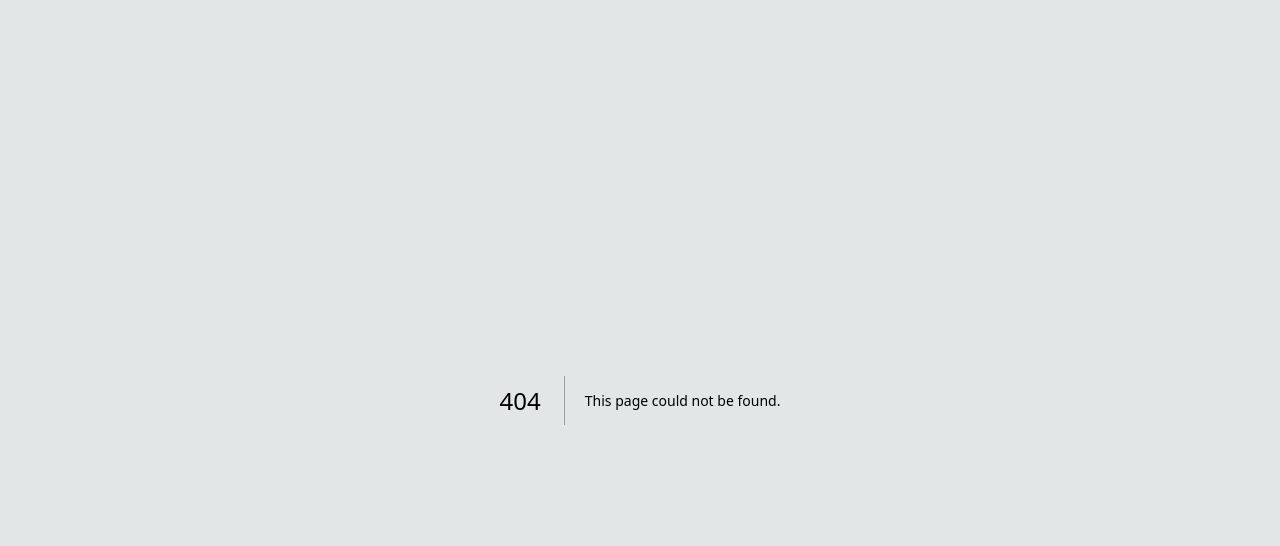
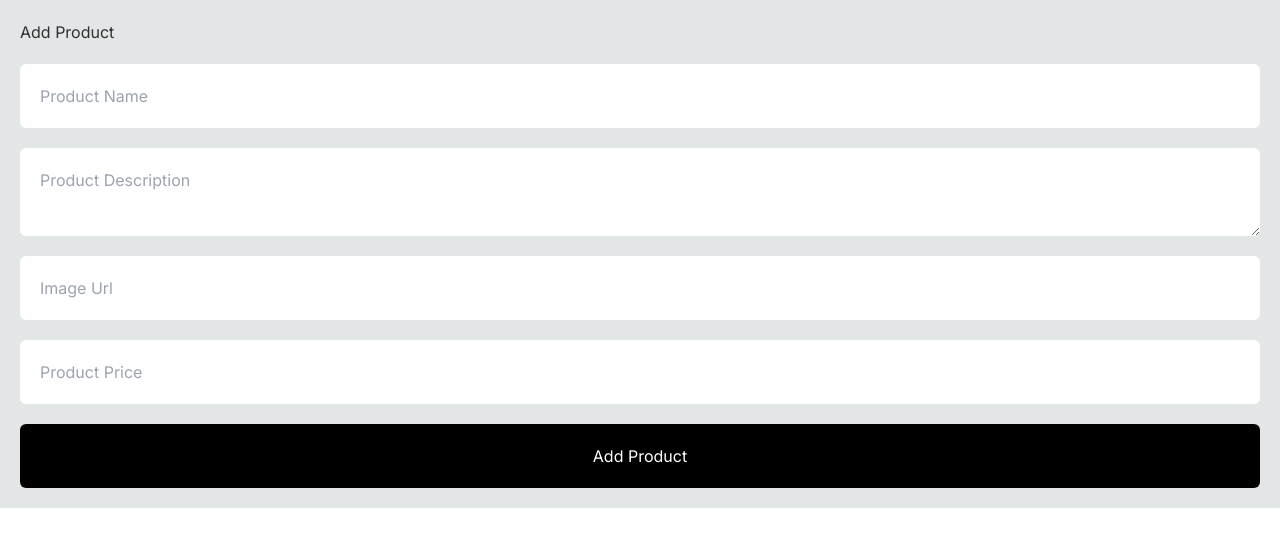
Before and after one commit to ryanfadhilah/Tokopedia-Lite, a Next.js app: page /add-product in a window 1280 px wide. Before the commit this address had no page. Shown: the top 546 px of the page. Built offline with nearby package versions, Linux system fonts and the light colour scheme.

Commit message:
add product

```diff
--- /dev/null
+++ b/app/add-product/page.tsx
@@ -0,0 +1,81 @@
+import ButtonSubmitForm from "@/components/ButtonSubmitForm"
+import { prisma } from "@/lib/db/prisma"
+import { redirect } from "next/navigation"
+
+export const metadata = {
+    title: "Add products - Flowmazon"
+}
+
+async function addProduct(formData: FormData) {
+    'use server'
+
+    // get data from Form
+    const name = formData.get("name")?.toString()
+    const description = formData.get("description")?.toString()
+    const imageUrl = formData.get("imageUrl")?.toString()
+    const price = Number(formData.get("price") || 0);
+
+
+    // server validation
+    if (!name || !description || !imageUrl || !price) {
+        throw Error("Missing required fields");
+    }
+
+    // send data to server
+    await prisma.products.create({
+        data: { name, description, imageUrl, price },
+    });
+    redirect("/");
+
+}
+
+const AddProduct = () => {
+    return (
+        <div className='flex flex-col gap-5'>
+
+            <h1>Add Product</h1>
+
+            <form
+                action={addProduct}
+                className='flex flex-col gap-5'
+            >
+                <input
+                    type="text"
+                    required
+                    name='name'
+                    placeholder='Product Name'
+                    className='p-5 rounded-md w-full '
+                />
+                <textarea
+                    required
+                    name='description'
+                    placeholder='Product Description'
+                    className='p-5 rounded-md w-full '
+                />
+                <input
+                    type="url"
+                    required
+                    name='imageUrl'
+                    placeholder='Image Url'
+                    className='p-5 rounded-md w-full '
+                />
+                <input
+                    required
+                    name="price"
+                    type="number"
+                    placeholder='Product Price'
+                    className='p-5 rounded-md w-full '
+                />
+                <ButtonSubmitForm
+                    type="submit"
+                >
+                    Add Product
+                </ButtonSubmitForm>
+
+
+            </form>
+        </div>
+    )
+}
+
+export default AddProduct
--- a/app/layout.tsx
+++ b/app/layout.tsx
@@ -5,8 +5,8 @@ import { Inter } from 'next/font/google'
 const inter = Inter({ subsets: ['latin'] })
 
 export const metadata: Metadata = {
-  title: 'Create Next App',
-  description: 'Generated by create next app',
+  title: 'Tokopedia',
+  description: 'Selalu ada, selalu bisa',
 }
 
 export default function RootLayout({
@@ -16,7 +16,11 @@ export default function RootLayout({
 }) {
   return (
     <html lang="en">
-      <body className={inter.className}>{children}</body>
+      <body className={inter.className}>
+        <main className='p-5  max-w-7xl m-auto min-w-[300px]'>
+          {children}
+        </main>
+      </body>
     </html>
   )
 }
--- a/app/page.tsx
+++ b/app/page.tsx
@@ -1,113 +1,9 @@
-import Image from 'next/image'
 
-export default function Home() {
+
+export default async function Home() {
   return (
-    <main className="flex min-h-screen flex-col items-center justify-between p-24">
-      <div className="z-10 w-full max-w-5xl items-center justify-between font-mono text-sm lg:flex">
-        <p className="fixed left-0 top-0 flex w-full justify-center border-b border-gray-300 bg-gradient-to-b from-zinc-200 pb-6 pt-8 backdrop-blur-2xl dark:border-neutral-800 dark:bg-zinc-800/30 dark:from-inherit lg:static lg:w-auto  lg:rounded-xl lg:border lg:bg-gray-200 lg:p-4 lg:dark:bg-zinc-800/30">
-          Get started by editing&nbsp;
-          <code className="font-mono font-bold">app/page.tsx</code>
-        </p>
-        <div className="fixed bottom-0 left-0 flex h-48 w-full items-end justify-center bg-gradient-to-t from-white via-white dark:from-black dark:via-black lg:static lg:h-auto lg:w-auto lg:bg-none">
-          <a
-            className="pointer-events-none flex place-items-center gap-2 p-8 lg:pointer-events-auto lg:p-0"
-            href="https://vercel.com?utm_source=create-next-app&utm_medium=appdir-template&utm_campaign=create-next-app"
-            target="_blank"
-            rel="noopener noreferrer"
-          >
-            By{' '}
-            <Image
-              src="/vercel.svg"
-              alt="Vercel Logo"
-              className="dark:invert"
-              width={100}
-              height={24}
-              priority
-            />
-          </a>
-        </div>
-      </div>
-
-      <div className="relative flex place-items-center before:absolute before:h-[300px] before:w-[480px] before:-translate-x-1/2 before:rounded-full before:bg-gradient-radial before:from-white before:to-transparent before:blur-2xl before:content-[''] after:absolute after:-z-20 after:h-[180px] after:w-[240px] after:translate-x-1/3 after:bg-gradient-conic after:from-sky-200 after:via-blue-200 after:blur-2xl after:content-[''] before:dark:bg-gradient-to-br before:dark:from-transparent before:dark:to-blue-700 before:dark:opacity-10 after:dark:from-sky-900 after:dark:via-[#0141ff] after:dark:opacity-40 before:lg:h-[360px] z-[-1]">
-        <Image
-          className="relative dark:drop-shadow-[0_0_0.3rem_#ffffff70] dark:invert"
-          src="/next.svg"
-          alt="Next.js Logo"
-          width={180}
-          height={37}
-          priority
-        />
-      </div>
-
-      <div className="mb-32 grid text-center lg:mb-0 lg:grid-cols-4 lg:text-left">
-        <a
-          href="https://nextjs.org/docs?utm_source=create-next-app&utm_medium=appdir-template&utm_campaign=create-next-app"
-          className="group rounded-lg border border-transparent px-5 py-4 transition-colors hover:border-gray-300 hover:bg-gray-100 hover:dark:border-neutral-700 hover:dark:bg-neutral-800/30"
-          target="_blank"
-          rel="noopener noreferrer"
-        >
-          <h2 className={`mb-3 text-2xl font-semibold`}>
-            Docs{' '}
-            <span className="inline-block transition-transform group-hover:translate-x-1 motion-reduce:transform-none">
-              -&gt;
-            </span>
-          </h2>
-          <p className={`m-0 max-w-[30ch] text-sm opacity-50`}>
-            Find in-depth information about Next.js features and API.
-          </p>
-        </a>
-
-        <a
-          href="https://nextjs.org/learn?utm_source=create-next-app&utm_medium=appdir-template-tw&utm_campaign=create-next-app"
-          className="group rounded-lg border border-transparent px-5 py-4 transition-colors hover:border-gray-300 hover:bg-gray-100 hover:dark:border-neutral-700 hover:dark:bg-neutral-800/30"
-          target="_blank"
-          rel="noopener noreferrer"
-        >
-          <h2 className={`mb-3 text-2xl font-semibold`}>
-            Learn{' '}
-            <span className="inline-block transition-transform group-hover:translate-x-1 motion-reduce:transform-none">
-              -&gt;
-            </span>
-          </h2>
-          <p className={`m-0 max-w-[30ch] text-sm opacity-50`}>
-            Learn about Next.js in an interactive course with&nbsp;quizzes!
-          </p>
-        </a>
-
-        <a
-          href="https://vercel.com/templates?framework=next.js&utm_source=create-next-app&utm_medium=appdir-template&utm_campaign=create-next-app"
-          className="group rounded-lg border border-transparent px-5 py-4 transition-colors hover:border-gray-300 hover:bg-gray-100 hover:dark:border-neutral-700 hover:dark:bg-neutral-800/30"
-          target="_blank"
-          rel="noopener noreferrer"
-        >
-          <h2 className={`mb-3 text-2xl font-semibold`}>
-            Templates{' '}
-            <span className="inline-block transition-transform group-hover:translate-x-1 motion-reduce:transform-none">
-              -&gt;
-            </span>
-          </h2>
-          <p className={`m-0 max-w-[30ch] text-sm opacity-50`}>
-            Explore the Next.js 13 playground.
-          </p>
-        </a>
-
-        <a
-          href="https://vercel.com/new?utm_source=create-next-app&utm_medium=appdir-template&utm_campaign=create-next-app"
-          className="group rounded-lg border border-transparent px-5 py-4 transition-colors hover:border-gray-300 hover:bg-gray-100 hover:dark:border-neutral-700 hover:dark:bg-neutral-800/30"
-          target="_blank"
-          rel="noopener noreferrer"
-        >
-          <h2 className={`mb-3 text-2xl font-semibold`}>
-            Deploy{' '}
-            <span className="inline-block transition-transform group-hover:translate-x-1 motion-reduce:transform-none">
-              -&gt;
-            </span>
-          </h2>
-          <p className={`m-0 max-w-[30ch] text-sm opacity-50`}>
-            Instantly deploy your Next.js site to a shareable URL with Vercel.
-          </p>
-        </a>
-      </div>
+    <main>
+      hello wordl
     </main>
   )
 }
--- /dev/null
+++ b/components/ButtonSubmitForm.tsx
@@ -0,0 +1,44 @@
+"use client"
+import React from 'react'
+// experimental feature
+import { experimental_useFormStatus as useFormStatus } from 'react-dom'
+
+type ButtonSubmitForm = {
+
+    children: React.ReactNode,
+    className?: string,
+} & React.ComponentProps<"button">
+
+const ButtonSubmitForm = ({ children, className, ...props }: ButtonSubmitForm) => {
+
+    const { pending } = useFormStatus()
+
+    return (
+        <button
+            {...props}
+            disabled={pending}
+            type='submit'
+            className={className
+                ?
+                `${className}`
+                :
+                "flex items-center justify-center gap-5 p-5 w-full bg-black text-white rounded-md hover:bg-teal-500 animate-none ease-linear duration-150"
+            }
+        >
+            {pending
+                ?
+                <div className='flex items-center gap-3'>
+                    <p>Loading</p>
+                    <p className='loading loading-spinner'></p>
+                </div>
+                :
+                <>
+                    {children}
+                </>
+            }
+
+        </button>
+    )
+}
+
+export default ButtonSubmitForm
--- a/lib/db/prisma.ts
+++ b/lib/db/prisma.ts
@@ -1,2 +1,9 @@
 import { PrismaClient } from '@prisma/client'
-const prisma = new PrismaClient()
+
+const globalForPrisma = globalThis as unknown as {
+    prisma: PrismaClient | undefined
+}
+
+export const prisma = globalForPrisma.prisma ?? new PrismaClient()
+
+if (process.env.NODE_ENV !== 'production') globalForPrisma.prisma = prisma
--- a/next.config.js
+++ b/next.config.js
@@ -1,4 +1,11 @@
 /** @type {import('next').NextConfig} */
 const nextConfig = {}
 
-module.exports = nextConfig
+module.exports = {
+    images: {
+        remotePatterns: [{ hostname: "images.unplash.com" }]
+    },
+    experimental: {
+        serverActions: true,
+    },
+}
```
Also changed, not shown: 1 other file (tests, documents, lock files or other folders).
